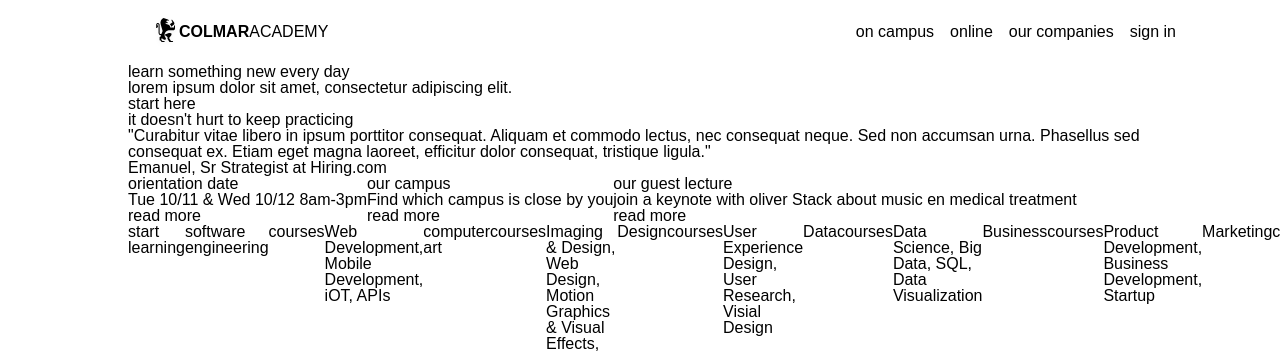
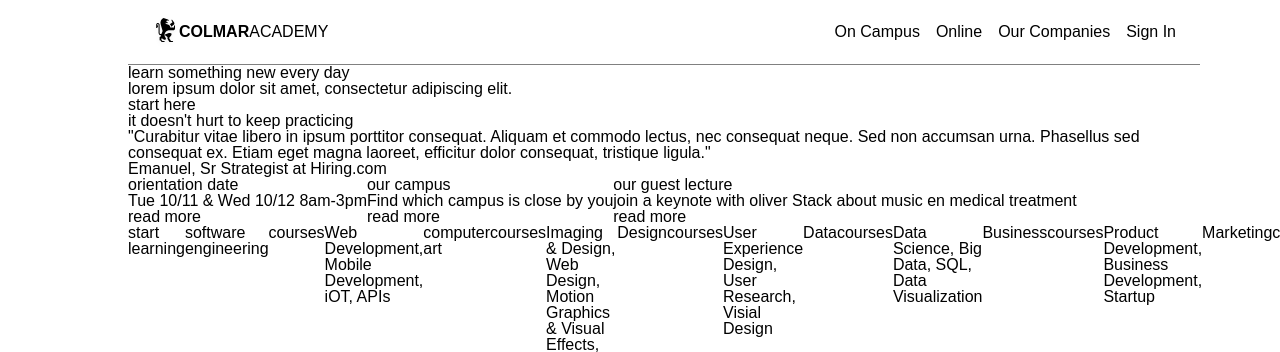
Before and after one commit to KennethLarin/colmar-academy, a plain HTML site: page index.html in a window 1280 px wide. Shown: the top 352 px of the page. Drawn offline with Linux system fonts and the light colour scheme.

Commit message:
added bottom line to header and capitalized nav menu

```diff
--- a/resources/css/style.css
+++ b/resources/css/style.css
@@ -19,6 +19,8 @@ header {
   padding: 0 1.5rem;
   justify-content: space-between;
   align-items: center;
+  text-transform: capitalize;
+  border-bottom: 1px solid gray;
 }
 
 .logo {
```
